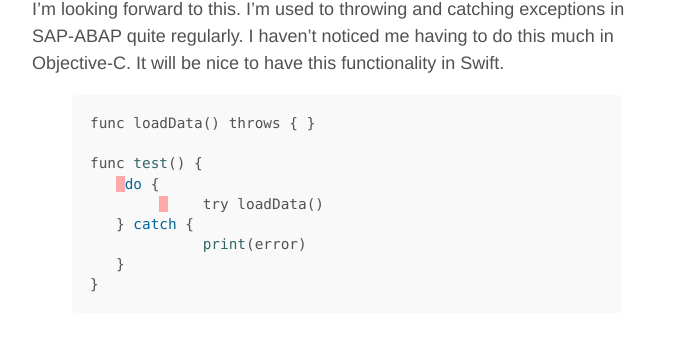
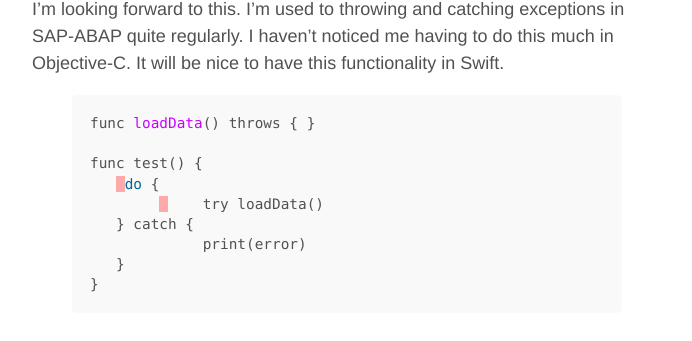
Before and after one commit to joshhaines/joshhaines.github.io, a Jekyll site: the page built from _posts/2015-06-11-wwdc-my-thoughts.md, in a window 1280 px wide. Shown: the part 1735-2076 px from the top of the page, without its empty margins (293-985 px from the left). Built offline with Jekyll 4.4.1, drawn with Linux system fonts in a browser that asks for light colours; comment, search, counter and statistics services are not loaded.

Commit message:
Code Block Fix 3

```diff
--- a/_posts/2015-06-11-wwdc-my-thoughts.md
+++ b/_posts/2015-06-11-wwdc-my-thoughts.md
@@ -27,7 +27,7 @@
 
 I'm looking forward to this. I'm used to throwing and catching exceptions in SAP-ABAP quite regularly. I haven't noticed me having to do this much in Objective-C. It will be nice to have this functionality in Swift.
 
-{% highlight ruby %}
+{% highlight objective-c %}
 func loadData() throws { }
 
 func test() {
```
